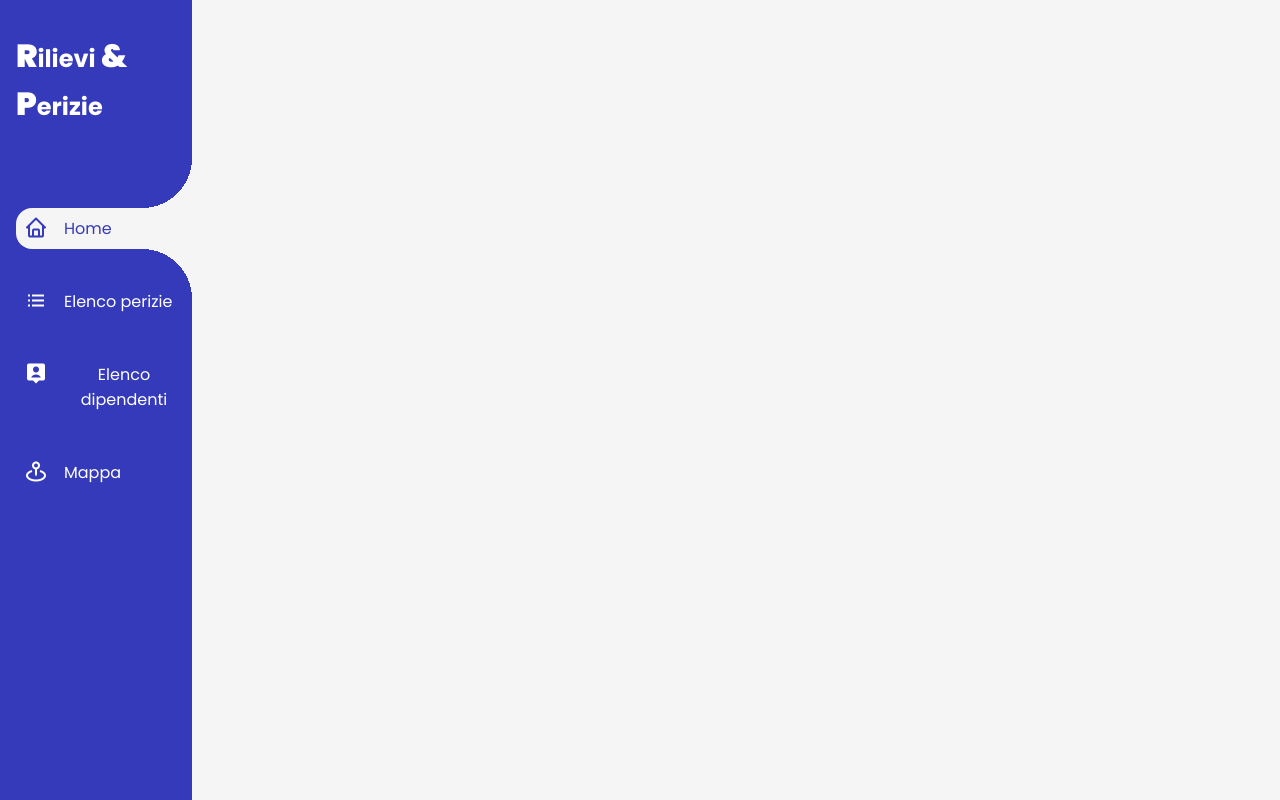
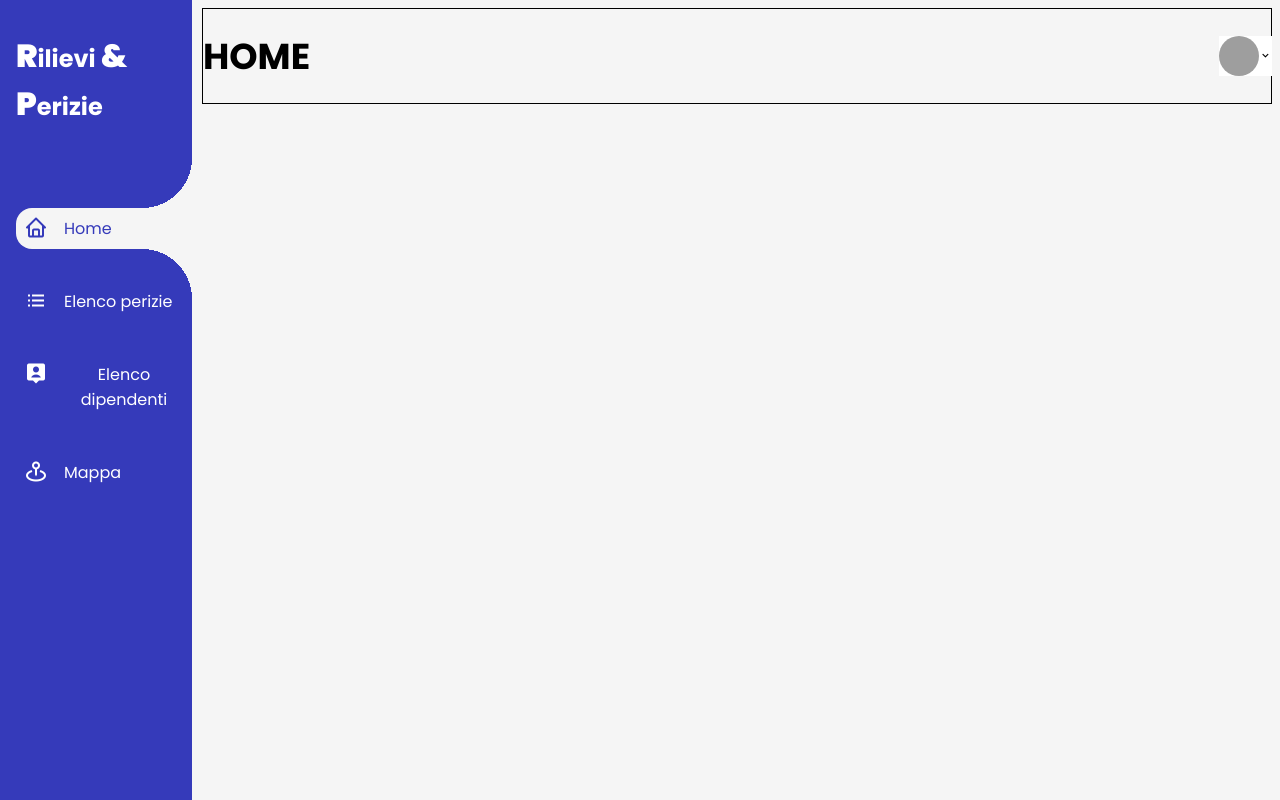
Before and after one commit to migoriA/Rilievi-e-Perizie, an Angular app in the folder Admin/: page /home in a window 1280 px wide. Built offline with nearby package versions, Linux system fonts and the light colour scheme; grey boxes are pictures that could not be loaded.

Commit message:
NavBar component started

```diff
--- a/Admin/src/app/app.module.ts
+++ b/Admin/src/app/app.module.ts
@@ -7,6 +7,7 @@ import { LoginComponent } from './components/login/login.component';
 import { HomeComponent } from './components/home/home.component';
 import { AsideBarComponent } from './components/aside-bar/aside-bar.component';
 import { ActiveClassDirective } from './components/aside-bar/active-class.directive';
+import { NavBarComponent } from './components/nav-bar/nav-bar.component';
 
 @NgModule({
   declarations: [
@@ -15,6 +16,7 @@ import { ActiveClassDirective } from './components/aside-bar/active-class.direct
     HomeComponent,
     AsideBarComponent,
     ActiveClassDirective,
+    NavBarComponent,
   ],
   imports: [
     BrowserModule,
--- a/Admin/src/app/components/aside-bar/aside-bar.component.scss
+++ b/Admin/src/app/components/aside-bar/aside-bar.component.scss
@@ -3,9 +3,14 @@
   padding: 0;
   box-sizing: border-box;
 }
+:host{
+  display: flex;
+  flex-grow: 0;
+}
 aside{
   display: flex;
   flex-direction: column;
+  flex-grow: 0;
   gap: 1rem;
   //border: 1px solid #ddd;
   align-items: flex-end;
--- a/Admin/src/app/components/home/home.component.html
+++ b/Admin/src/app/components/home/home.component.html
@@ -1 +1,2 @@
 <app-aside-bar></app-aside-bar>
+<app-nav-bar></app-nav-bar>
--- a/Admin/src/app/components/home/home.component.scss
+++ b/Admin/src/app/components/home/home.component.scss
@@ -6,3 +6,10 @@ $third-color: rgba(255, 201, 22, 0.425);
   padding: 0;
   box-sizing: border-box;
 }
+
+:host{
+  display: flex;
+  flex-direction: row;
+  gap: 10px;
+  flex-grow: 1;
+}
--- /dev/null
+++ b/Admin/src/app/components/nav-bar/nav-bar.component.html
@@ -0,0 +1,16 @@
+<div class="container">
+  <nav>
+    <div class="title">
+      <h1>Home</h1>
+    </div>
+    <div class="rightSide">
+      <button (click)="onClick()">
+        <img id="userImg" src="https://cdn-icons-png.flaticon.com/512/219/219970.png">
+        <i class='bx bx-chevron-down'></i>
+        <ul class="collapse-menu" [class.collapse]="isCollapsed" >
+          <li><a>Log Out</a></li>
+        </ul>
+      </button>
+    </div>
+  </nav>
+</div>
--- /dev/null
+++ b/Admin/src/app/components/nav-bar/nav-bar.component.scss
@@ -0,0 +1,64 @@
+:host{
+  display: flex;
+  flex-grow: 1;
+}
+.container{
+  display: flex;
+  flex-direction: column;
+  justify-content: center;
+  width: 100%;
+  height: 6rem;
+  margin-top: 0.5rem;
+  margin-right: 0.5rem;
+  border: 1px solid #000;
+  nav{
+    display: flex;
+    align-items: center;
+  }
+  .title{
+    display: flex;
+    align-items: center;
+    text-align: center;
+    text-transform: uppercase;
+    width: 10vw;
+    font-weight: 700;
+    font-size: 1.5rem;
+    //margin-top: 1rem;
+  }
+  .rightSide{
+    display: flex;
+    width: 4vw;
+    height: 4rem;
+    justify-content: center;
+    align-items: center;
+    margin-left: auto;
+    button{
+      display: flex;
+      align-items: center;
+      justify-content: center;
+      background-color: #fff;
+      border: none;
+      position: relative;
+      img{
+        width: 2.5rem;
+        height: 2.5rem;
+        border-radius: 50%;
+      }
+      &:hover{
+        cursor: pointer;
+      }
+      .collapse-menu{
+        position: absolute;
+        top: 100%;
+        max-height: 5rem;
+        transition: all 0.5s ease;
+        overflow: hidden;
+      }
+      .collapse{
+        max-height: 0;
+
+      }
+    }
+
+  }
+}
--- /dev/null
+++ b/Admin/src/app/components/nav-bar/nav-bar.component.ts
@@ -0,0 +1,15 @@
+import { Component } from '@angular/core';
+
+@Component({
+  selector: 'app-nav-bar',
+  templateUrl: './nav-bar.component.html',
+  styleUrl: './nav-bar.component.scss'
+})
+export class NavBarComponent {
+  isCollapsed:boolean = true
+
+  onClick(){
+    this.isCollapsed = !this.isCollapsed
+    console.log(this.isCollapsed)
+  }
+}
```
